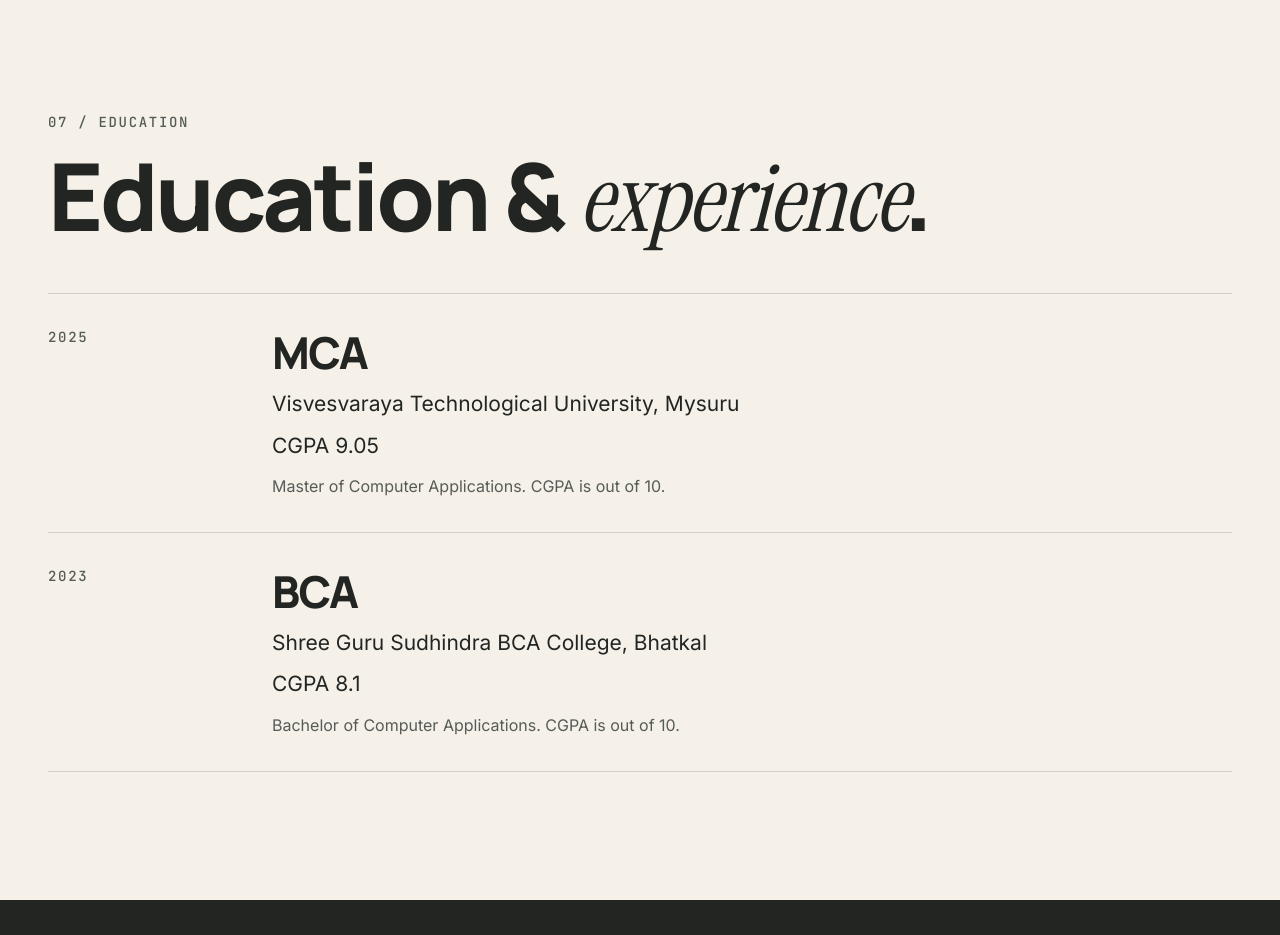
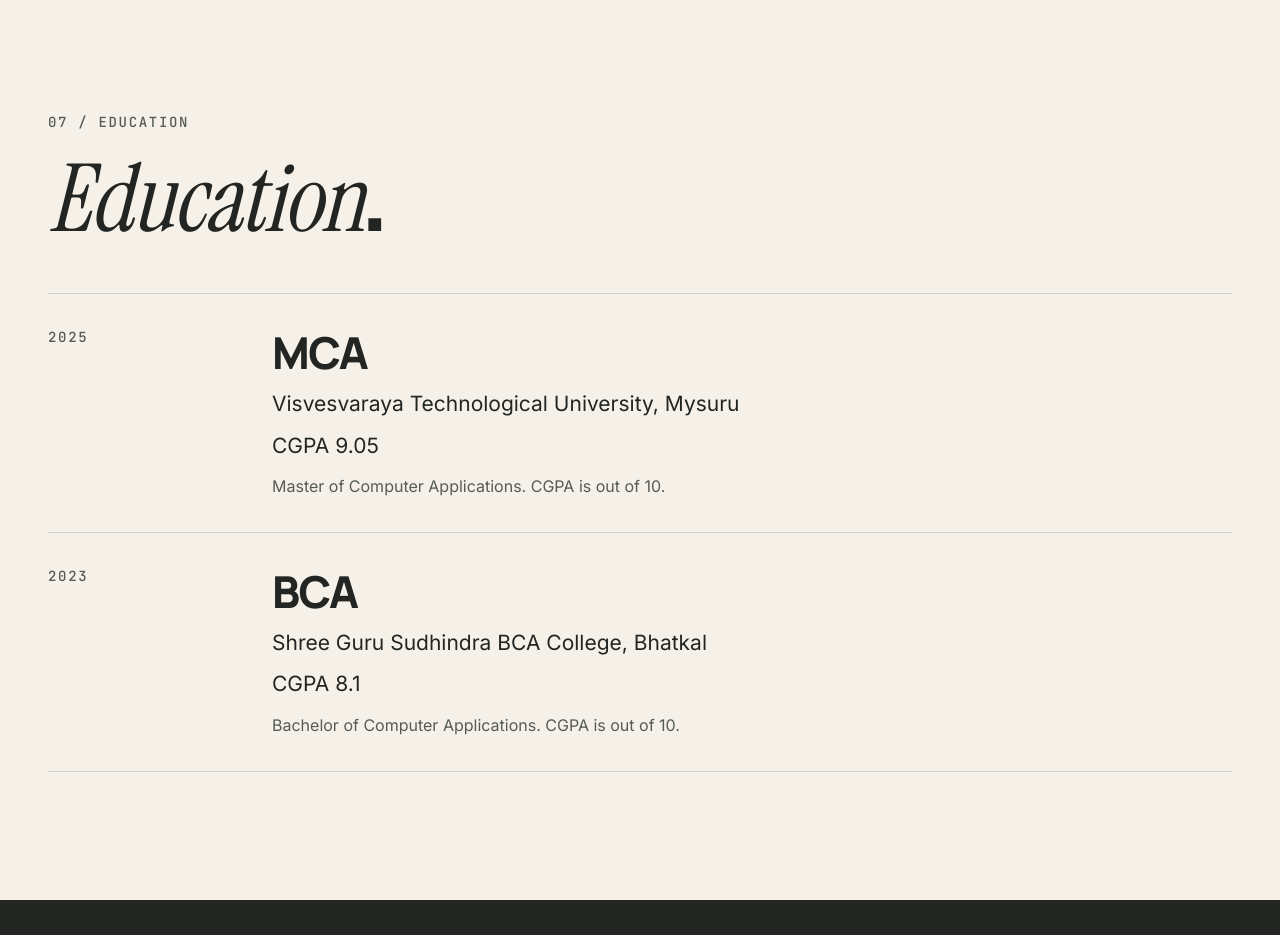
Before and after one commit to bharathMoger18/bharath-portfolio, a React (Vite) app: page / in a window 1280 px wide. Shown: the part 7660-8595 px from the top of the page. Built offline with nearby package versions, Linux system fonts and the light colour scheme.

Commit message:
fix(copy): Education heading reads "Education."

```diff
--- a/src/components/sections/EducationSection.tsx
+++ b/src/components/sections/EducationSection.tsx
@@ -8,7 +8,7 @@ export interface EducationSectionProps {
   items: Education[];
   /** Section number shown as "07". Default 7. */
   index?: number;
-  /** Defaults to "Education & <em>experience</em>." */
+  /** Defaults to "<em>Education</em>." */
   heading?: ReactNode;
 }
 
@@ -22,7 +22,7 @@ export default function EducationSection({ items, index = 7, heading }: Educatio
       heading={
         heading ?? (
           <>
-            Education &amp; <em>experience</em>.
+            <em>Education</em>.
           </>
         )
       }
```
